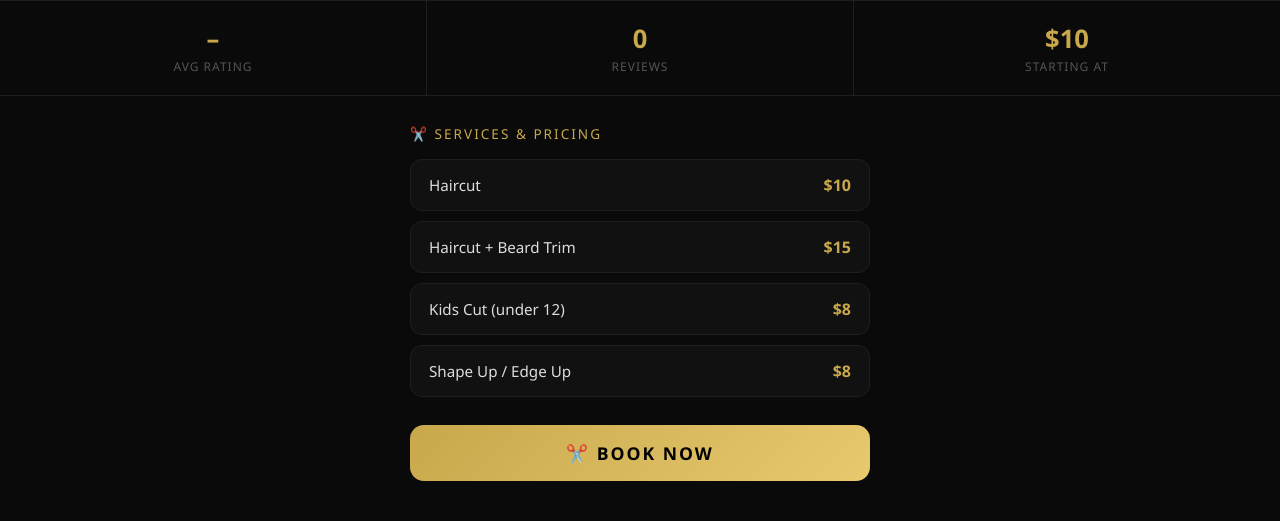
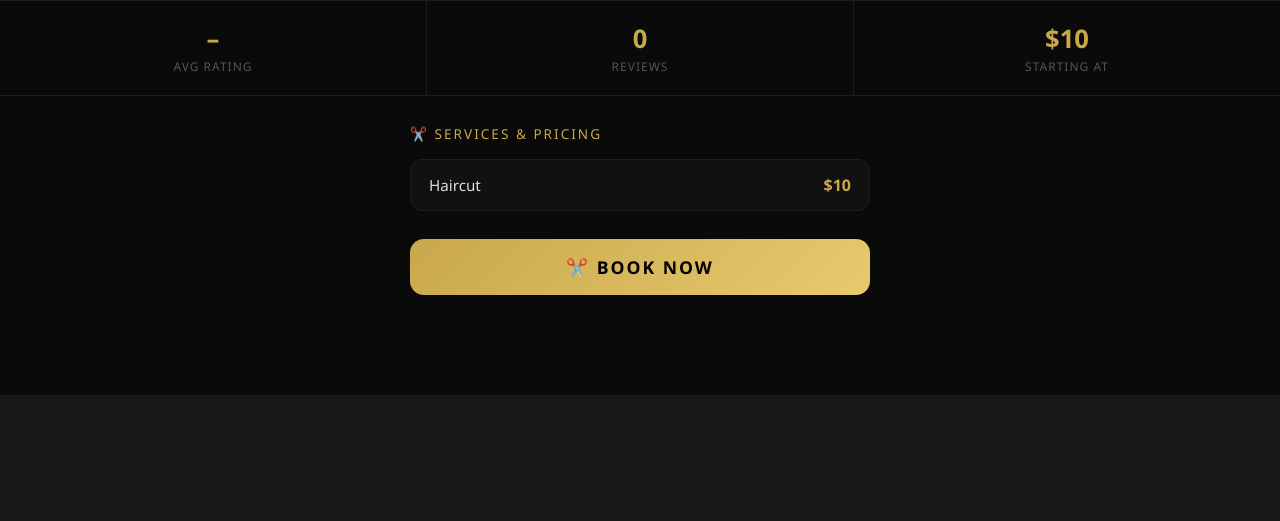
Before and after one commit to Rohitlambo/lambocutz, a Flask app: page /profile in a window 1280 px wide. Shown: the part 405-926 px from the top of the page. After the commit the page ends 800 px from the top, so only its background shows below. Run offline with Flask 3, Linux system fonts and the light colour scheme; data that the repository does not hold is empty; some libraries are stand-ins or nearby versions.

Commit message:
Update profile.html

```diff
--- a/templates/profile.html
+++ b/templates/profile.html
@@ -312,18 +312,6 @@
                     <span class="service-name">Haircut</span>
                     <span class="service-price">$10</span>
                 </div>
-                <div class="service-item">
-                    <span class="service-name">Haircut + Beard Trim</span>
-                    <span class="service-price">$15</span>
-                </div>
-                <div class="service-item">
-                    <span class="service-name">Kids Cut (under 12)</span>
-                    <span class="service-price">$8</span>
-                </div>
-                <div class="service-item">
-                    <span class="service-name">Shape Up / Edge Up</span>
-                    <span class="service-price">$8</span>
-                </div>
             </div>
         </div>
 
```
